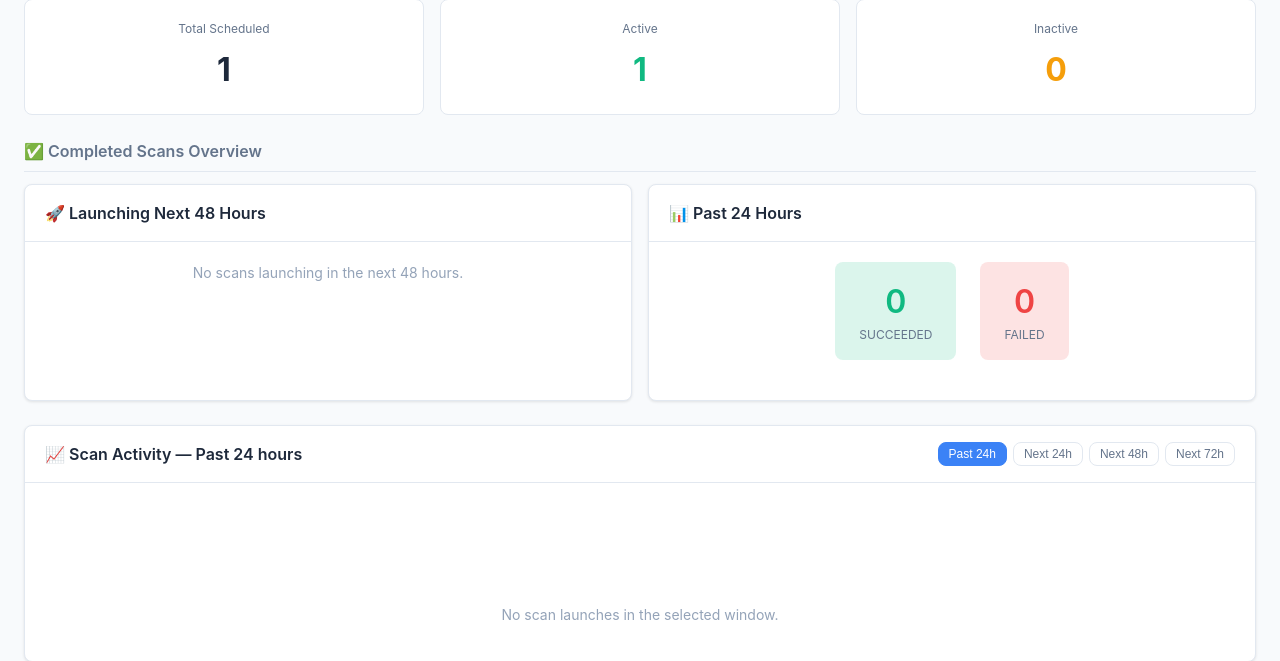
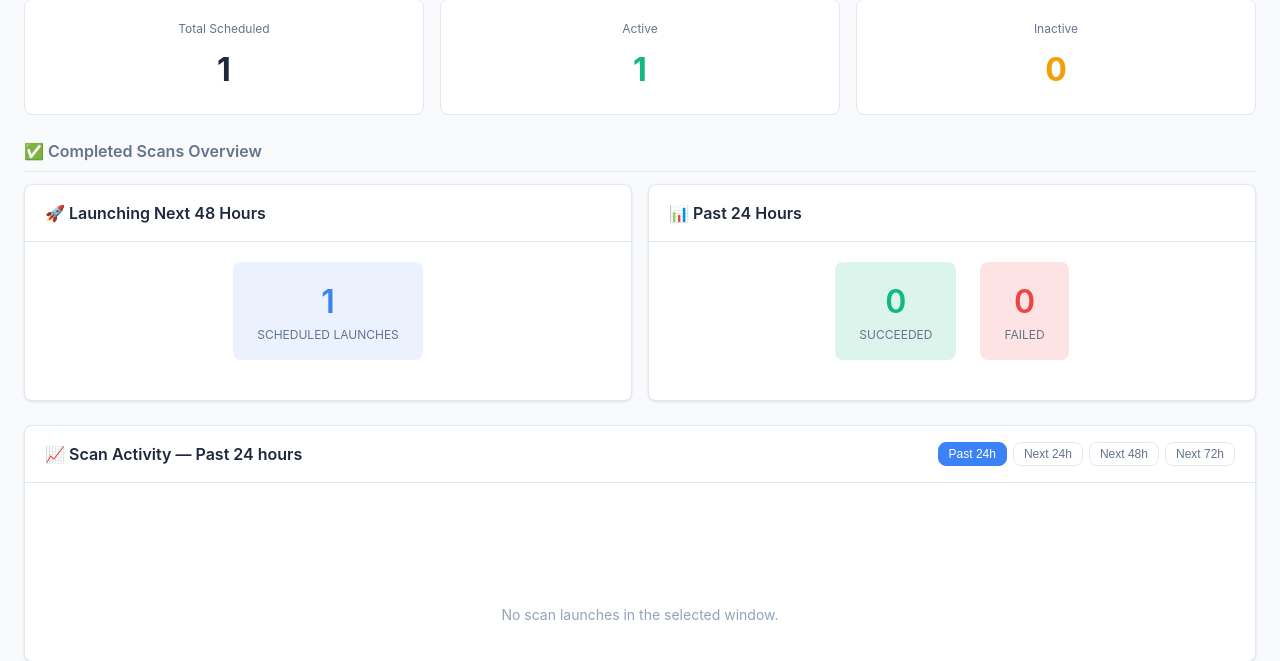
Before and after one commit to wchan1991/qualys-tool, a Flask app: page / in a window 1280 px wide. Shown: the part 535-1196 px from the top of the page. Run offline with Flask 3, Linux system fonts and the light colour scheme; tables that the repository leaves empty hold one stand-in row (values such as "Sample post"); data that the repository does not hold is empty.

Commit message:
Simplify Launching Next 48h card to show count only
Remove the detailed scan list from the 48h card — the dashboard
should just show the count. Click the number to switch the activity
chart to the 48h forecast view for more detail.

Co-Authored-By: Claude Opus 4.6 <noreply@anthropic.com>

```diff
--- a/templates/index.html
+++ b/templates/index.html
@@ -299,59 +299,20 @@ async function loadTrafficChart(mode = 'past') {
 async function loadNext48h() {
     const container = document.getElementById('next-48h-card');
     try {
-        const res = await fetch('/api/scheduled');
+        const res = await fetch('/api/dashboard');
         const json = await res.json();
-        if (!json.success || !json.data.length) {
-            container.innerHTML = '<div class="text-muted text-center">No scheduled scans found.</div>';
+        if (!json.success) {
+            container.innerHTML = '<div class="text-muted text-center">Failed to load.</div>';
             return;
         }
-        const now = new Date();
-        const cutoff = new Date(now.getTime() + 48 * 3600000);
-        const upcoming = json.data
-            .filter(s => s.active && s.next_launch)
-            .filter(s => {
-                const d = new Date(s.next_launch);
-                return d >= now && d <= cutoff;
-            })
-            .sort((a, b) => new Date(a.next_launch) - new Date(b.next_launch));
-
-        if (!upcoming.length) {
-            container.innerHTML = '<div class="text-muted text-center">No scans launching in the next 48 hours.</div>';
-            return;
-        }
-
-        const count = upcoming.length;
-        const listHtml = upcoming.slice(0, 5).map(s => {
-            const d = new Date(s.next_launch);
-            const diffMs = d - now;
-            const diffH = Math.floor(diffMs / 3600000);
-            const diffM = Math.floor((diffMs % 3600000) / 60000);
-            const countdown = `${diffH > 0 ? diffH + 'h ' : ''}${diffM}m`;
-            return `<div style="display:flex;justify-content:space-between;align-items:center;padding:6px 0;border-bottom:1px solid var(--border-color)">
-                <div style="flex:1;min-width:0">
-                    <a href="/scheduled/${encodeURIComponent(s.id)}" style="text-decoration:none">
-                        <strong style="color:var(--text-primary)">${escapeHtml(s.title || 'Untitled')}</strong>
-                    </a>
-                    <div class="text-muted" style="font-size:11px">${escapeHtml(s.target || '')}</div>
-                </div>
-                <div style="text-align:right;white-space:nowrap;margin-left:12px">
-                    <div style="font-weight:600;color:var(--accent);font-size:14px">${countdown}</div>
-                    <div class="text-muted" style="font-size:11px">${formatDate(s.next_launch)}</div>
-                </div>
-            </div>`;
-        }).join('');
-
-        const moreHtml = count > 5 ? `<div class="text-muted" style="font-size:12px;margin-top:6px;text-align:center">… and ${count - 5} more</div>` : '';
-
+        const count = json.data.upcoming_48h ?? 0;
         container.innerHTML = `
-            <div style="display:flex;align-items:center;gap:1rem;margin-bottom:12px">
-                <div style="font-size:36px;font-weight:700;color:var(--accent)">${count}</div>
-                <div>
-                    <div style="font-weight:600">scan${count !== 1 ? 's' : ''} launching</div>
-                    <div class="text-muted" style="font-size:12px">in the next 48 hours</div>
+            <div class="results-summary">
+                <div class="result-stat" style="background:rgba(59,130,246,0.1);border-radius:var(--radius);cursor:pointer" onclick="loadTrafficChart('48')">
+                    <div class="result-value" style="color:var(--accent)">${count}</div>
+                    <div class="result-label">Scheduled Launches</div>
                 </div>
             </div>
-            ${listHtml}${moreHtml}
         `;
     } catch (e) {
         container.innerHTML = '<div class="text-muted text-center">Failed to load.</div>';
```
